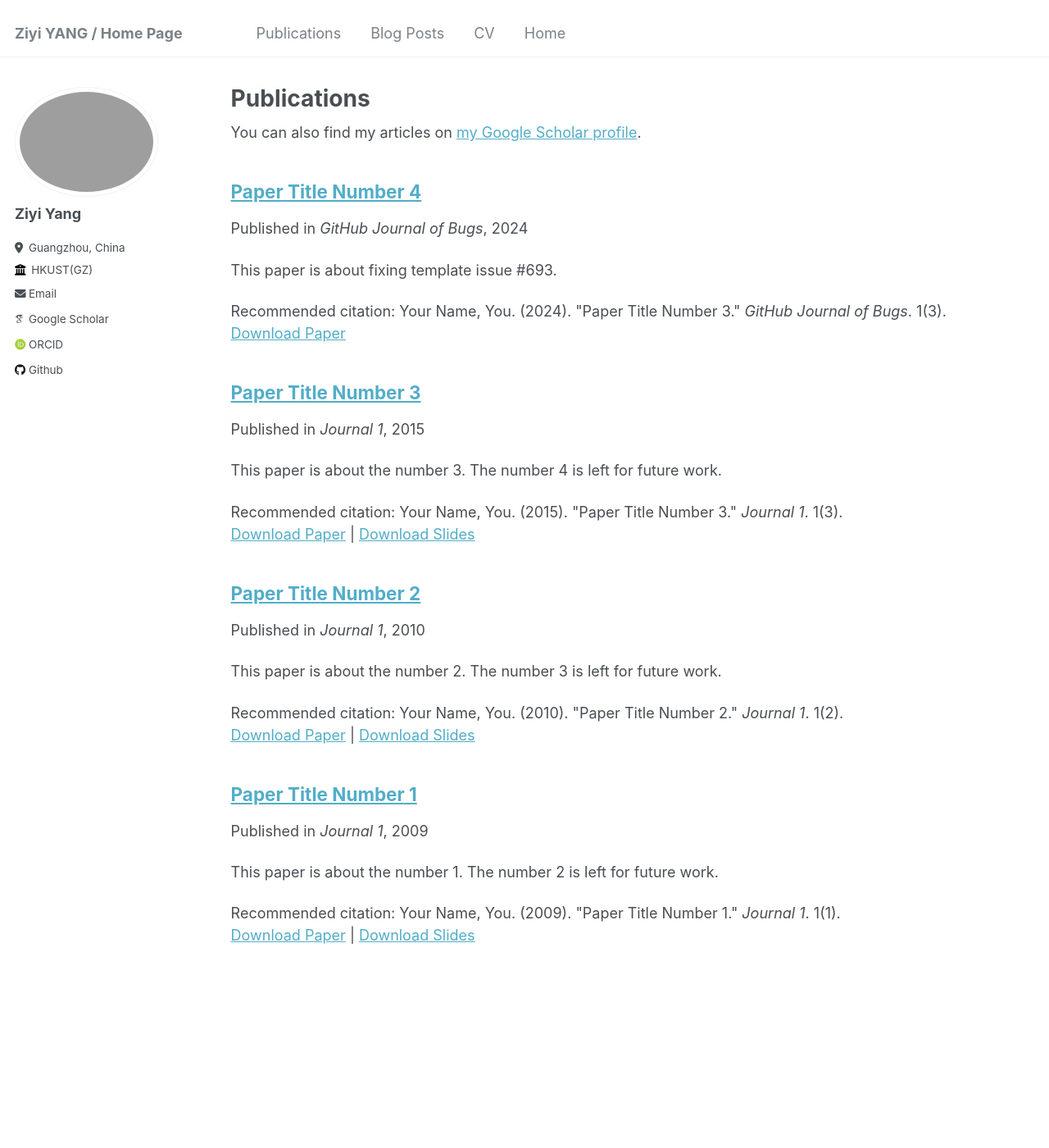
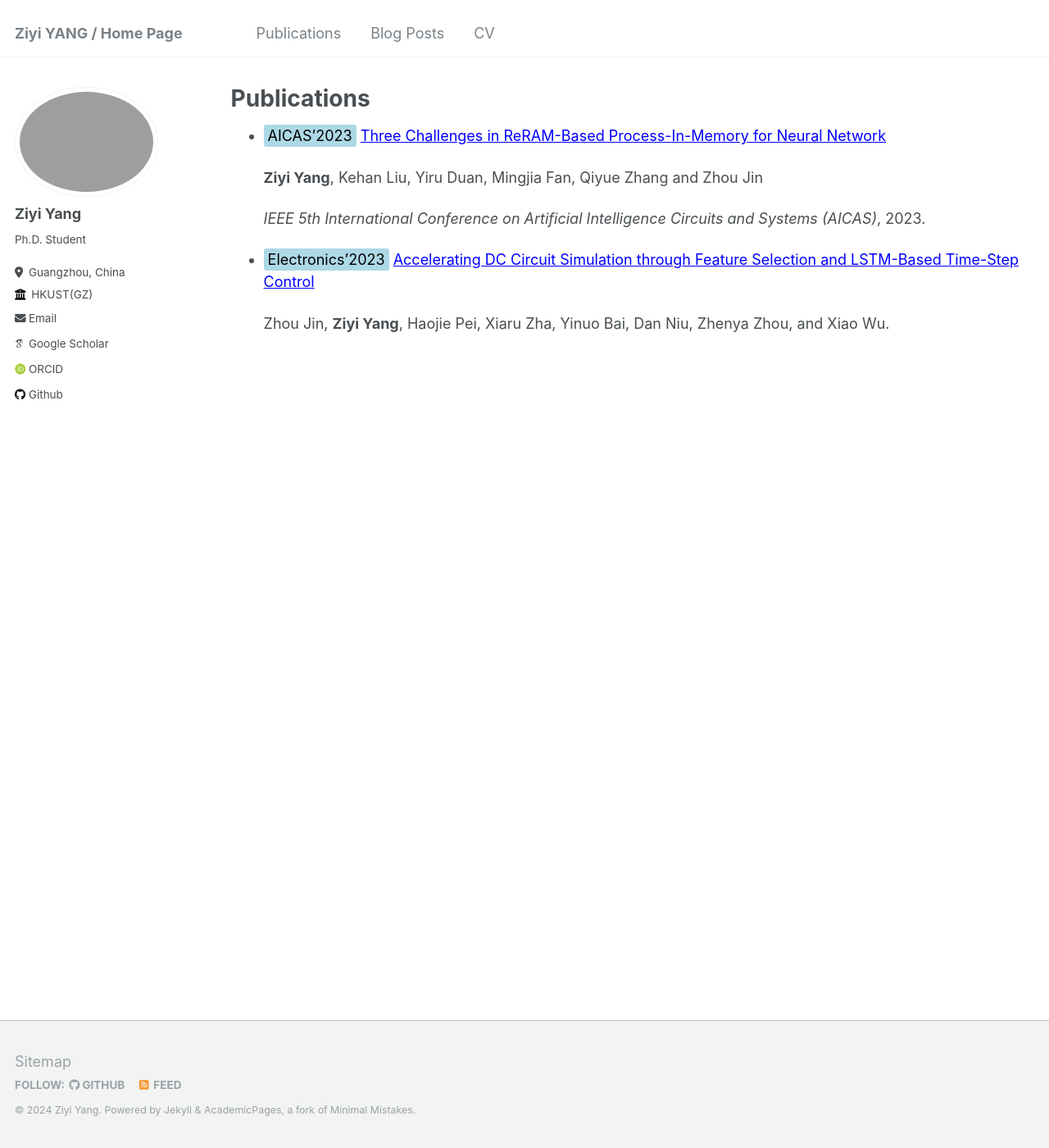
Before and after one commit to yangziyiiii/ziyiyang, a Jekyll site: the page built from _pages/publications.md, in a window 1280 px wide and 1400 px high. Shown: the whole window at 82% size. Built offline with Jekyll 4.4.1, drawn with Linux system fonts in a browser that asks for light colours; some web fonts are replaced; some of the changed text lies outside the part shown.

Commit message:
change publications

```diff
--- a/_config.yml
+++ b/_config.yml
@@ -10,11 +10,11 @@
 locale                   : "en-US"
 title                    : "Ziyi YANG / Home Page"
 title_separator          : "-"
-name                     : &name "Your Name"
+name                     : &name "Ziyi Yang"
 description              : &description "personal description"
 url                      : https://ziyiyang.fun
 baseurl                  : "" # the subpath of your site, e.g. "/blog"
-repository               : "academicpages/academicpages.github.io"
+repository               : "yangziyiiii/yangziyiiii.github.io"
 
 # Site Author - The following control what appear as part of the author content on the side bar.
 #               If a field is blank the icon and link will not appear, otherwise it will be shown.
@@ -24,7 +24,7 @@ author:
   avatar           : "ziyi.jpg"
   name             : "Ziyi Yang"
   pronouns         : # example: "she/her"
-  bio              : ""
+  bio              : "Ph.D. Student"
   location         : "Guangzhou, China"
   employer         : "HKUST(GZ)"
   uri              : # URL
@@ -106,7 +106,7 @@ staticman:
     date:
       type               : "date"
       options:
-        format           : "iso8601" # "iso8601" (default), "timestamp-seconds", "timestamp-milliseconds"
+        format           : "timestamp-seconds" # "iso8601" (default), "timestamp-seconds", "timestamp-milliseconds"
 atom_feed:
   hide                   : false     # change to true to hide the RSS feed in the footer
   path                   : # blank (default) uses feed.xml
--- a/_data/navigation.yml
+++ b/_data/navigation.yml
@@ -18,8 +18,8 @@ main:
   - title: "CV"
     url: /cv/
 
-  - title: "Home"
-    url: /about/
+  # - title: "Home"
+  #   url: /about/
 
   # - title: "Guide"
   #   url: /markdown/
--- a/_pages/publications.md
+++ b/_pages/publications.md
@@ -5,12 +5,16 @@ permalink: /publications/
 author_profile: true
 ---
 
-{% if site.author.googlescholar %}
-  <div class="wordwrap">You can also find my articles on <a href="{{site.author.googlescholar}}">my Google Scholar profile</a>.</div>
-{% endif %}
 
-{% include base_path %}
 
-{% for post in site.publications reversed %}
-  {% include archive-single.html %}
-{% endfor %}
+
+- <span style="background-color: #ADD8E6; color: black; padding: 3px 5px; border-radius: 3px;">AICAS'2023</span> <a href="#" style="color: blue;">Three Challenges in ReRAM-Based Process-In-Memory for Neural Network</a>
+
+  **Ziyi Yang**, Kehan Liu, Yiru Duan, Mingjia Fan, Qiyue Zhang and Zhou Jin
+
+  *IEEE 5th International Conference on Artificial Intelligence Circuits and Systems (AICAS)*, 2023.
+
+
+- <span style="background-color: #ADD8E6; color: black; padding: 3px 5px; border-radius: 3px;">Electronics'2023</span> <a href="#" style="color: blue;">Accelerating DC Circuit Simulation through Feature Selection and LSTM-Based Time-Step Control</a>
+
+  Zhou Jin, **Ziyi Yang**, Haojie Pei, Xiaru Zha, Yinuo Bai, Dan Niu, Zhenya Zhou, and Xiao Wu.
--- a/_publications/2010-10-01-paper-title-number-2.md
+++ /dev/null
@@ -1,13 +0,0 @@
----
-title: "Paper Title Number 2"
-collection: publications
-permalink: /publication/2010-10-01-paper-title-number-2
-excerpt: 'This paper is about the number 2. The number 3 is left for future work.'
-date: 2010-10-01
-venue: 'Journal 1'
-slidesurl: 'http://academicpages.github.io/files/slides2.pdf'
-paperurl: 'http://academicpages.github.io/files/paper2.pdf'
-citation: 'Your Name, You. (2010). &quot;Paper Title Number 2.&quot; <i>Journal 1</i>. 1(2).'
----
-
-The contents above will be part of a list of publications, if the user clicks the link for the publication than the contents of section will be rendered as a full page, allowing you to provide more information about the paper for the reader. When publications are displayed as a single page, the contents of the above "citation" field will automatically be included below this section in a smaller font.
--- a/_publications/2015-10-01-paper-title-number-3.md
+++ /dev/null
@@ -1,13 +0,0 @@
----
-title: "Paper Title Number 3"
-collection: publications
-permalink: /publication/2015-10-01-paper-title-number-3
-excerpt: 'This paper is about the number 3. The number 4 is left for future work.'
-date: 2015-10-01
-venue: 'Journal 1'
-slidesurl: 'http://academicpages.github.io/files/slides3.pdf'
-paperurl: 'http://academicpages.github.io/files/paper3.pdf'
-citation: 'Your Name, You. (2015). &quot;Paper Title Number 3.&quot; <i>Journal 1</i>. 1(3).'
----
-
-The contents above will be part of a list of publications, if the user clicks the link for the publication than the contents of section will be rendered as a full page, allowing you to provide more information about the paper for the reader. When publications are displayed as a single page, the contents of the above "citation" field will automatically be included below this section in a smaller font.
--- a/_publications/2024-02-17-paper-title-number-4.md
+++ /dev/null
@@ -1,12 +0,0 @@
----
-title: "Paper Title Number 4"
-collection: publications
-permalink: /publication/2024-02-17-paper-title-number-4
-excerpt: 'This paper is about fixing template issue #693.'
-date: 2024-02-17
-venue: 'GitHub Journal of Bugs'
-paperurl: 'http://academicpages.github.io/files/paper3.pdf'
-citation: 'Your Name, You. (2024). &quot;Paper Title Number 3.&quot; <i>GitHub Journal of Bugs</i>. 1(3).'
----
-
-The contents above will be part of a list of publications, if the user clicks the link for the publication than the contents of section will be rendered as a full page, allowing you to provide more information about the paper for the reader. When publications are displayed as a single page, the contents of the above "citation" field will automatically be included below this section in a smaller font.
```
Also changed, not shown: _pages/about.md (+17 -2 lines), _publications/AICAS2023.md (renamed from _publications/2009-10-01-paper-title-number-1.md).
